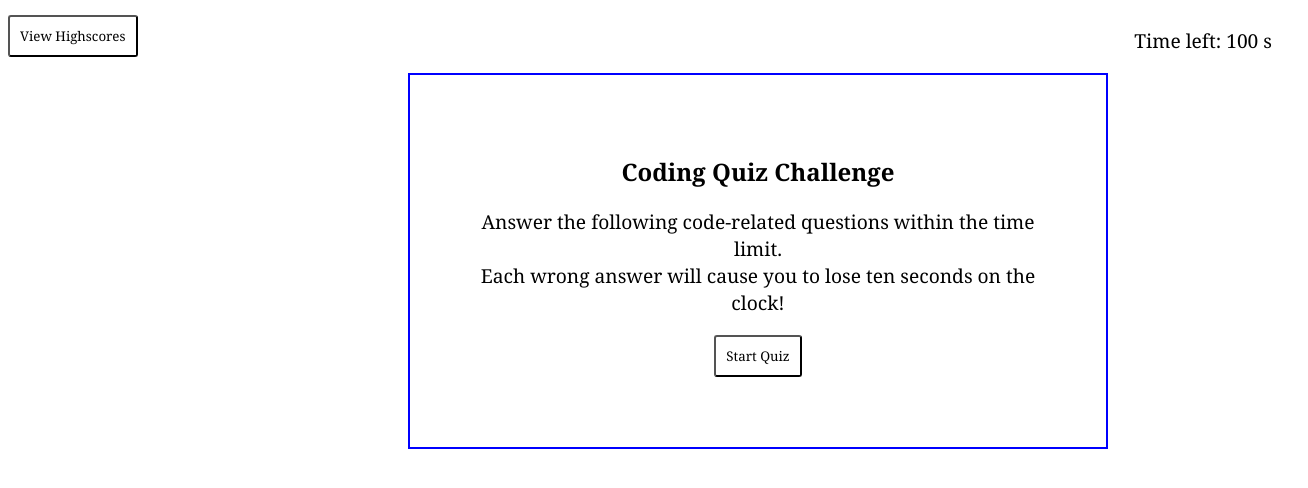
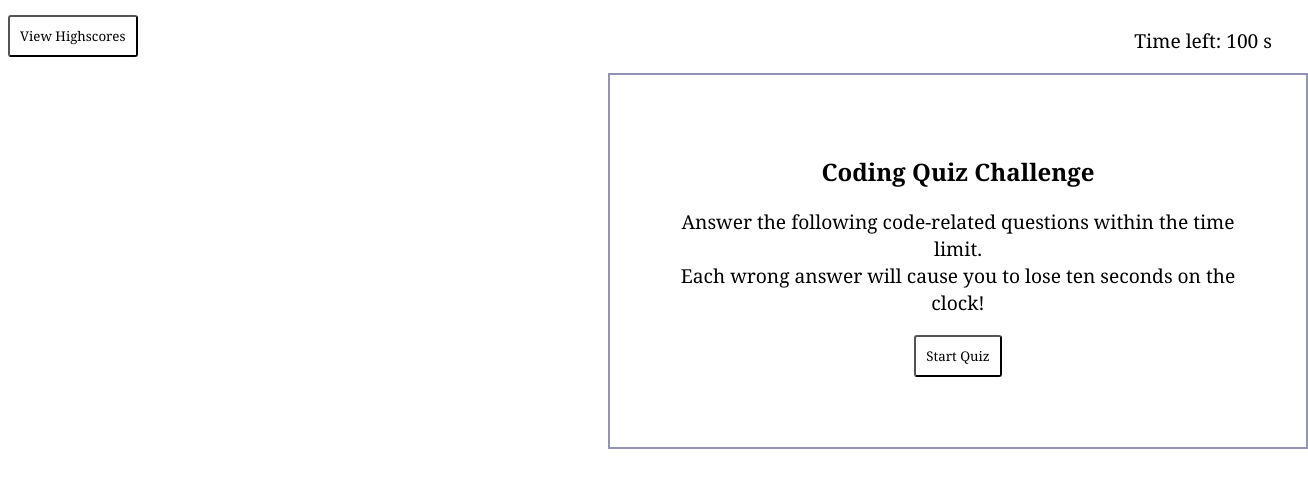
Before and after one commit to ShivaTagh/Homework-Challange-CodeQuiz, a plain HTML site: page index.html in a window 1280 px wide. Shown: the whole page, 1308 px wide, since content can reach past the window. Drawn offline with Linux system fonts and the light colour scheme.

Commit message:
New commit

```diff
--- a/assets/style.css
+++ b/assets/style.css
@@ -27,9 +27,9 @@ main {
     text-align: center;
     justify-content: center;
     flex: 0 0 0;
-    margin-left:400px;
-    margin-right:200px;
-    border: 2px solid blue;
+    margin-left:600px;
+    margin-right:600px;
+    border: 2px solid rgb(147, 147, 184);
     padding: 60px;
     width: 700px;
 }
```
